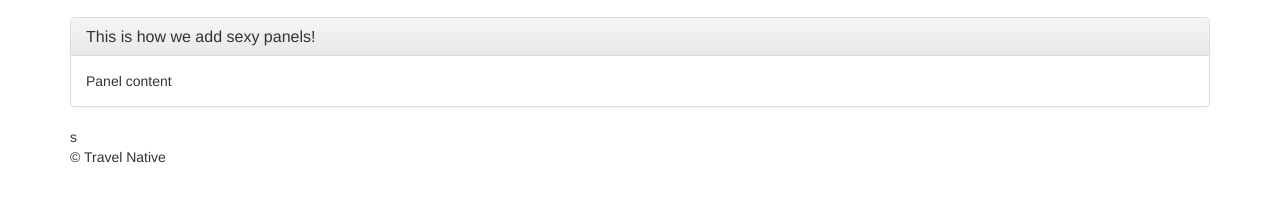
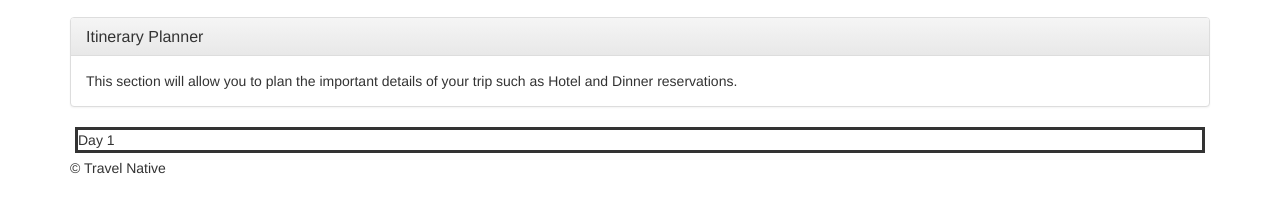
Before and after one commit to matthewdalby73/travel_native_ui, a plain HTML site: page html/itinerary-main.html in a window 1280 px wide. Shown: the part 143-356 px from the top of the page. Drawn offline with nearby package versions, Linux system fonts and the light colour scheme.

Commit message:
ui updates

```diff
--- a/html/itinerary-main.html
+++ b/html/itinerary-main.html
@@ -6,6 +6,10 @@
         <title></title>
         <meta name="description" content="">
         <meta name="viewport" content="width=device-width, initial-scale=1">
+        <meta http-equiv="Cache-Control" content="no-cache, no-store, must-revalidate" />
+        <meta http-equiv="Pragma" content="no-cache" />
+        <meta http-equiv="Expires" content="0" />
+
         <link rel="apple-touch-icon" href="apple-touch-icon.png">
 
         <link rel="stylesheet" href="/css/bootstrap.min.css">
@@ -29,14 +33,25 @@
 
     		<div class="panel panel-default">
 			  <div class="panel-heading">
-			    <h3 class="panel-title">This is how we add sexy panels!</h3>
+			    <h3 class="panel-title">Itinerary Planner</h3>
 			  </div>
 			  <div class="panel-body">
-			    Panel content
+			    This section will allow you to plan the important details of your trip such as Hotel and Dinner reservations.
 			  </div>
 			</div>
 
-    		s
+            <style>
+                .itinerary-day-cell{
+                    border-style: solid;
+                    margin: 5px;
+                    width: 500;
+                }
+            </style>
+            <div class="itinerary-day-cell">
+                Day 1
+
+            </div>
+
 		      <footer>
 		        <p>&copy; Travel Native</p>
 		      </footer>
```
Also changed, not shown: html/todo-main.html (+1 -1 lines).
